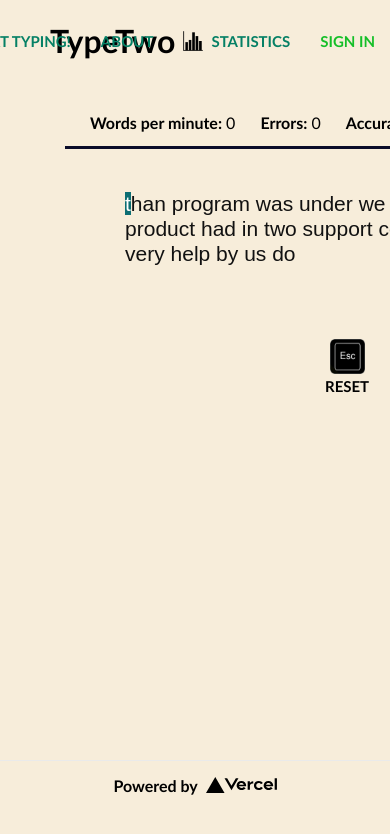
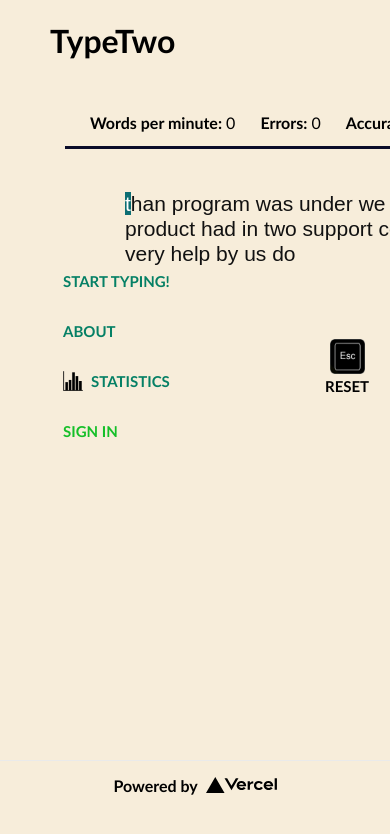
Before and after one commit to mikatpt/typetwo, a Next.js app: page / in a window 390 px wide. Shown: the top 834 px of the page. Built offline with nearby package versions, Linux system fonts and the light colour scheme; no server answers.

Commit message:
Small css fix

```diff
--- a/styles/components/Navigation.module.css
+++ b/styles/components/Navigation.module.css
@@ -4,8 +4,6 @@
   right: 0;
   top: 16px;
   display: flex;
-  /* flex-direction: column; */
-  /* border-left: solid rgb(214, 214, 214) 1px; */
   border-bottom: none;
   width: max-content;
 }
@@ -39,7 +37,6 @@
 
 .navItem {
   display: flex;
-  /* flex-direction: column; */
   justify-content: center;
   align-items: center;
   width: max-content;
@@ -48,17 +45,22 @@
   height: 50px;
   padding: 0 15px;
 
-  /* background-color: white; */
   color: rgb(5, 128, 101);
   font-size: 15px;
   font-weight: bold;
 
-  /* border-top: solid rgb(214, 214, 214) 1px;
-  border-right: solid rgb(214, 214, 214) 1px;
-  border-bottom: solid rgb(214, 214, 214) 1px; */
   cursor: pointer;
-  -webkit-user-select: none;
+  user-select: none;
   text-align: center;
+}
+
+@media (max-width: 1000px) {
+  .navBar {
+    top: 16rem;
+    left: 3rem;
+    right: auto;
+    flex-direction: column;
+  }
 }
 
 .navItem:hover {
```
